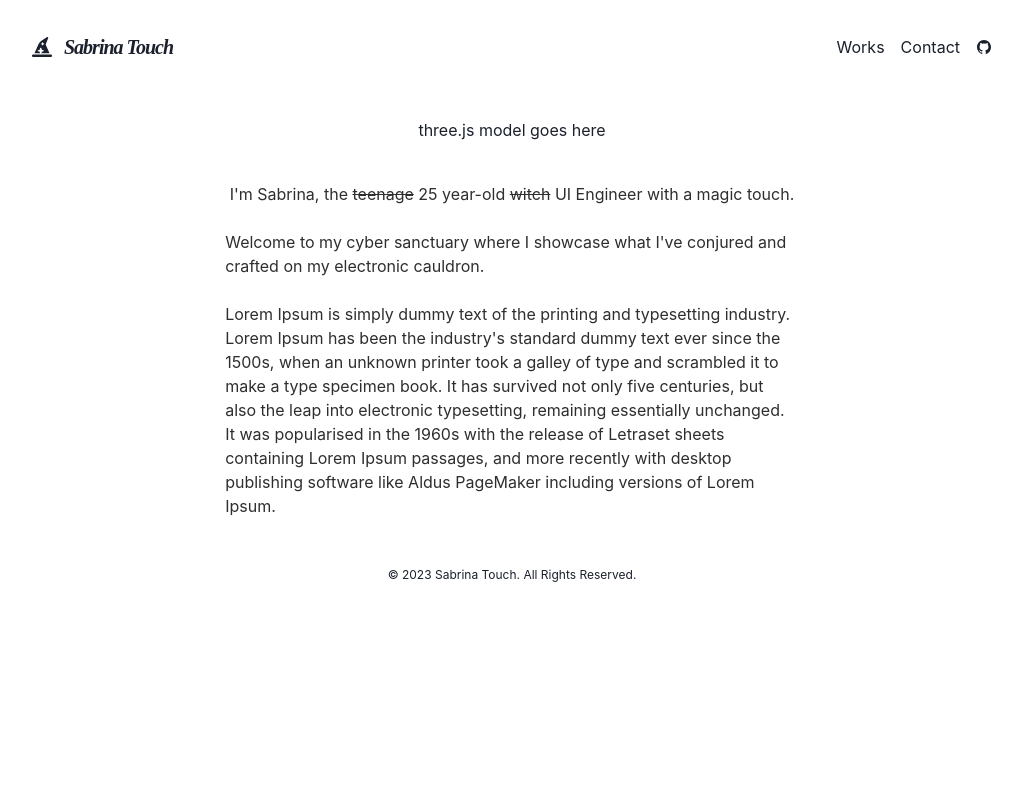
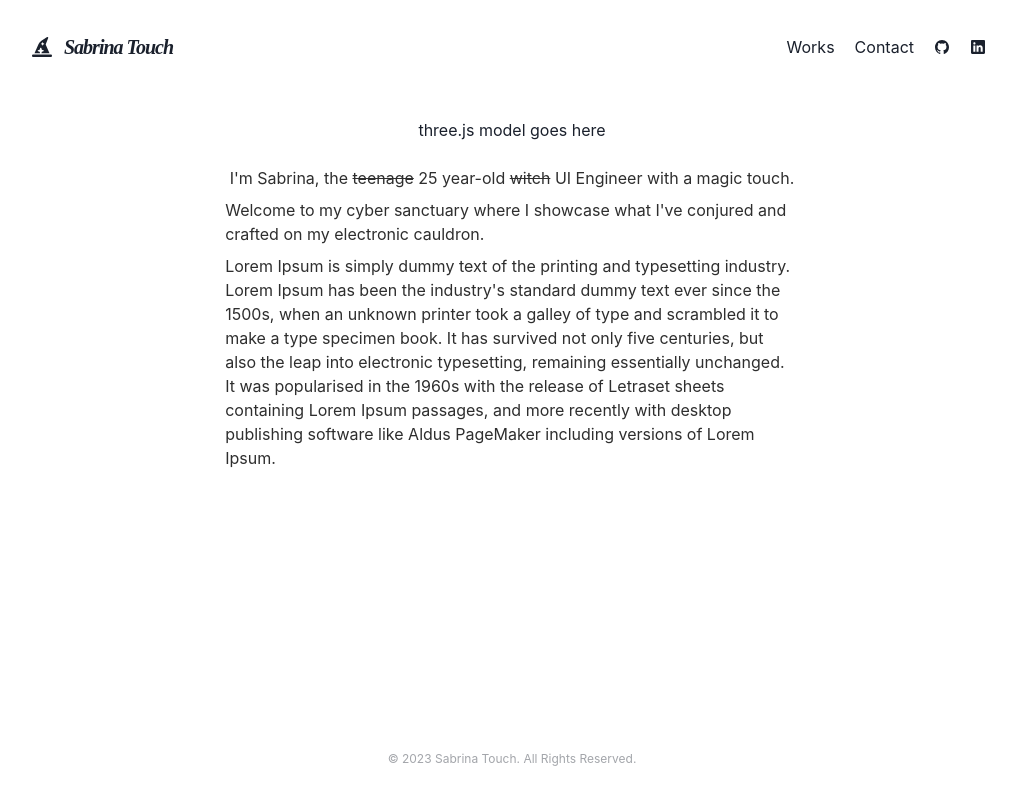
Before and after one commit to sabrinatouch/my-website, a Next.js app: page / in a window 1280 px wide. Shown: the whole page, without its empty margins (128-1150 px from the left). Built offline with nearby package versions, Linux system fonts and the light colour scheme; a web font is replaced by a local one.

Commit message:
(WIP) fix footer responsiveness

```diff
--- a/components/footer.js
+++ b/components/footer.js
@@ -1,9 +1,15 @@
-import { Text, Box } from '@chakra-ui/react'
+import { Box } from '@chakra-ui/react'
 
 const Footer = () => {
     return (
-        <Box h='auto' align="center" fontSize={12} pt={8} pb={8}>
-            © 2023 Sabrina Touch. All Rights Reserved.
+        <Box
+            align="center"
+            opacity={0.4}
+            fontSize={12}
+            mt='auto'
+            mb="32px"
+        >
+            &copy; {new Date().getFullYear()} Sabrina Touch. All Rights Reserved.
         </Box>
     )
 }
--- a/components/layouts/main.js
+++ b/components/layouts/main.js
@@ -5,19 +5,18 @@ import Footer from '../footer'
 
 const Main = ({ children, router }) => {
     return (
-        <Box as="main">
+        <Box as="main" display="flex" flexDirection="column" minH="100vh">
             <Head>
                 <meta name="viewport" content="width=device-width, initial-scale=1" />
             </Head>
             <Navbar path={router.asPath} />
-            <Container maxW="container.md">
+            <Container mb="32px">
                 <Box w="100%" pt={6} pb={6} align="center">
                     three.js model goes here
                 </Box>
                 {children}
-
-                <Footer />
             </Container>
+            <Footer />
         </Box>
     )
 }
--- a/components/logo.js
+++ b/components/logo.js
@@ -1,6 +1,7 @@
 import MagicHatIcon from "./images/magichat";
 import { Heading } from '@chakra-ui/react'
 import styled from '@emotion/styled'
+import Link from 'next/link'
 
 const LogoBox = styled.span`
     height: 30px;
@@ -15,9 +16,15 @@ const Logo = () => {
     return (
         <LogoBox>
             <MagicHatIcon />
-            <Heading variant="logo-title" ml={3} letterSpacing={'tighter'}>
-                Sabrina Touch
-            </Heading>
+            <Link href="/">
+                <Heading
+                    variant="logo-title"
+                    ml={3}
+                    letterSpacing={'tighter'}
+                >
+                    Sabrina Touch
+                </Heading>
+            </Link>
         </LogoBox>
     )
 }
--- a/components/navbar.js
+++ b/components/navbar.js
@@ -17,7 +17,7 @@ import {
  } from '@chakra-ui/react'
 import { HamburgerIcon, SmallCloseIcon } from '@chakra-ui/icons'
 import NextLink from 'next/link'
-import { IoLogoGithub } from 'react-icons/io5'
+import { IoLogoGithub, IoLogoLinkedin } from 'react-icons/io5'
 
 const LinkItem = ({ href, path, target, children, ...props }) => {
     return (
@@ -26,7 +26,6 @@ const LinkItem = ({ href, path, target, children, ...props }) => {
             as={NextLink}
             target={target}
             {...props}
-            pl={2}
         >
             {children}
         </Link>
@@ -73,6 +72,13 @@ const Navbar = props => {
                                 >
                                     <IoLogoGithub />
                                 </LinkItem>
+                                <LinkItem
+                                    href="https://linkedin.com/in/sabrinatouch"
+                                    path={path}
+                                    target="_blank"
+                                >
+                                    <IoLogoLinkedin />
+                                </LinkItem>
                             </Stack>
                         </Box>
                     </Box>
@@ -116,22 +122,30 @@ const Navbar = props => {
                     <VStack>
                         <Box>
                             <VStack>
-                                <Text>
+                                <LinkItem href="/works" path={path}>
                                     Works
-                                </Text>
-                                <Text>
+                                </LinkItem>
+                                <LinkItem href="/contact" path={path}>
                                     Contact
-                                </Text>
+                                </LinkItem>
                             </VStack>
                         </Box>
                         <Box pt={36}>
                             <HStack>
-                                <Text>
-                                    LinkedIn
-                                </Text>
-                                <Text>
-                                    GitHub
-                                </Text>
+                                <LinkItem
+                                    href="https://github.com/sabrinatouch"
+                                    path={path}
+                                    target="_blank"
+                                >
+                                    <IoLogoGithub />
+                                </LinkItem>
+                                <LinkItem
+                                    href="https://linkedin.com/in/sabrinatouch"
+                                    path={path}
+                                    target="_blank"
+                                >
+                                    <IoLogoLinkedin />
+                                </LinkItem>
                             </HStack>
                         </Box>
                     </VStack>
--- a/lib/theme.js
+++ b/lib/theme.js
@@ -22,6 +22,19 @@ const components = {
             fontSize: 16,
             color: mode('darkGrey', 'poopyPurple')(props),
         })
+    },
+    Link: {
+        baseStyle: props => ({
+            m: '0px 6px',
+            _hover: {
+                textDecoration: 'underline',
+                color: 'blue'
+            },
+            _active: {
+                textDecoration: 'overline',
+                color: 'red'
+            }
+        })
     }
 }
 
--- a/pages/index.js
+++ b/pages/index.js
@@ -7,9 +7,8 @@ import {
 
 const Home = () => {
     return (
-      <Box p={4}>
-        <Container>
-          <VStack spacing={6}>
+      <Box>
+          <VStack>
               <Text>
                 I&apos;m Sabrina, the <Text as="s">teenage</Text> 25 year-old <Text as="s">witch</Text> UI Engineer with a magic touch.
               </Text>
@@ -20,7 +19,6 @@ const Home = () => {
                 Lorem Ipsum is simply dummy text of the printing and typesetting industry. Lorem Ipsum has been the industry's standard dummy text ever since the 1500s, when an unknown printer took a galley of type and scrambled it to make a type specimen book. It has survived not only five centuries, but also the leap into electronic typesetting, remaining essentially unchanged. It was popularised in the 1960s with the release of Letraset sheets containing Lorem Ipsum passages, and more recently with desktop publishing software like Aldus PageMaker including versions of Lorem Ipsum.
               </Text>
           </VStack>
-        </Container>
       </Box>
     )
 }
```
